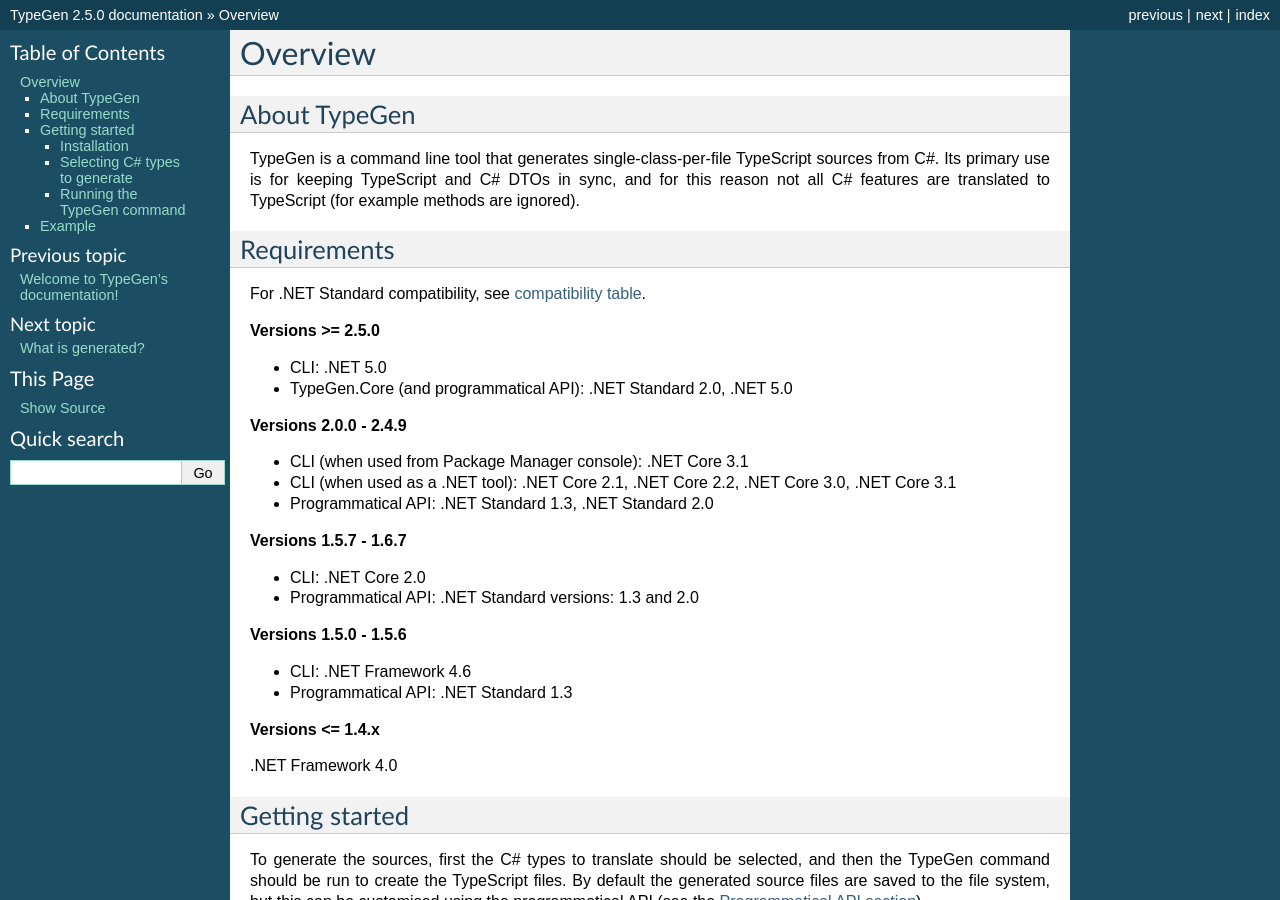
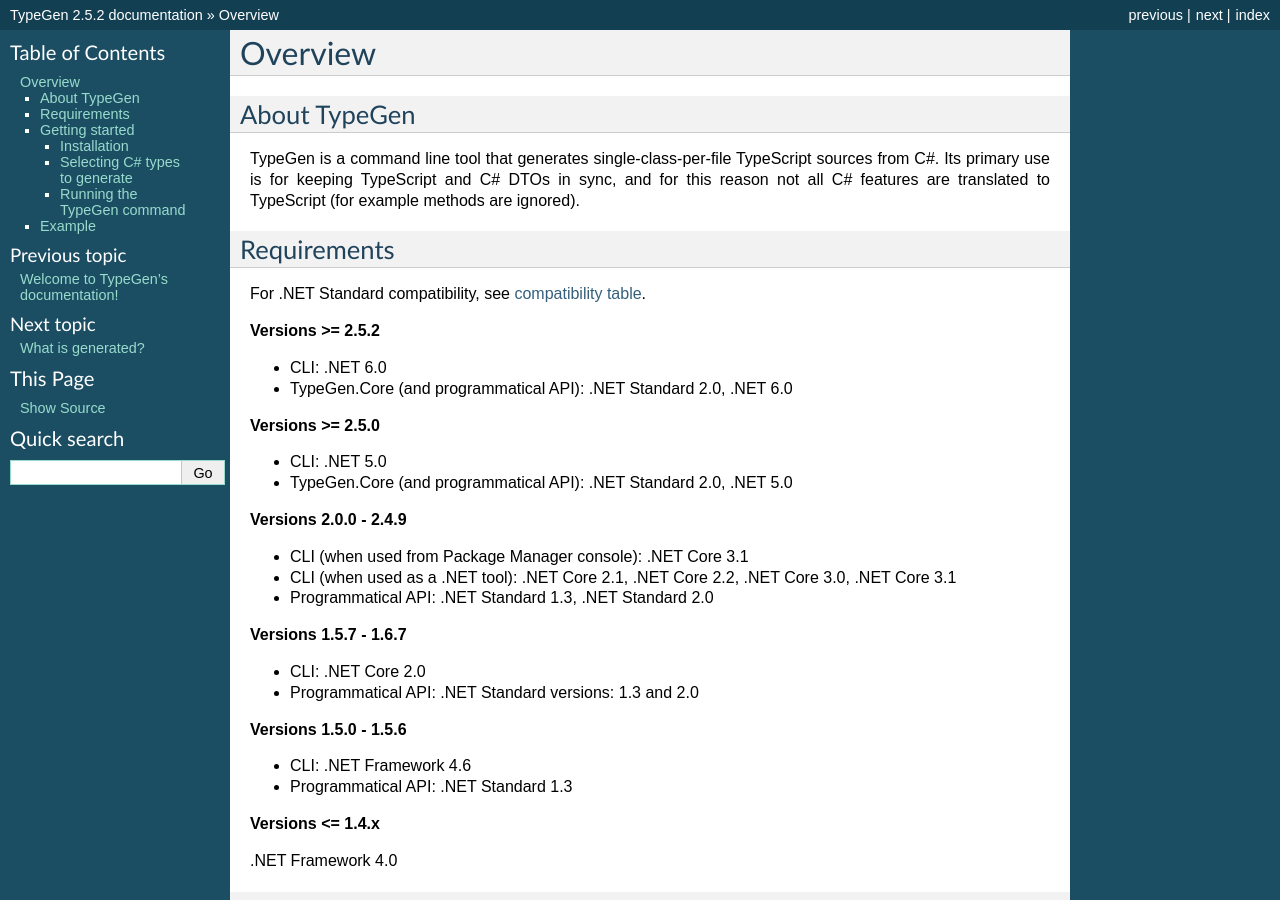
Before and after one commit to jburzynski/TypeGenDocs, a Sphinx documentation site: the page built from source/overview.rst, in a window 1280 px wide and 900 px high. Built offline with Sphinx 7.4.7, drawn with Linux system fonts in a browser that asks for light colours; some of the changed text lies outside the part shown.

Commit message:
updated .NET support information

```diff
--- a/source/conf.py
+++ b/source/conf.py
@@ -57,7 +57,7 @@
 # built documents.
 #
 # The short X.Y version.
-version = u'2.5.0'
+version = u'2.5.2'
 # The full version, including alpha/beta/rc tags.
 release = version
 
--- a/source/overview.rst
+++ b/source/overview.rst
@@ -11,6 +11,11 @@
 ============
 
 For .NET Standard compatibility, see `compatibility table <https://docs.microsoft.com/en-us/dotnet/articles/standard/library>`_.
+
+**Versions >= 2.5.2**
+
+* CLI: .NET 6.0
+* TypeGen.Core (and programmatical API): .NET Standard 2.0, .NET 6.0
 
 **Versions >= 2.5.0**
 
```
